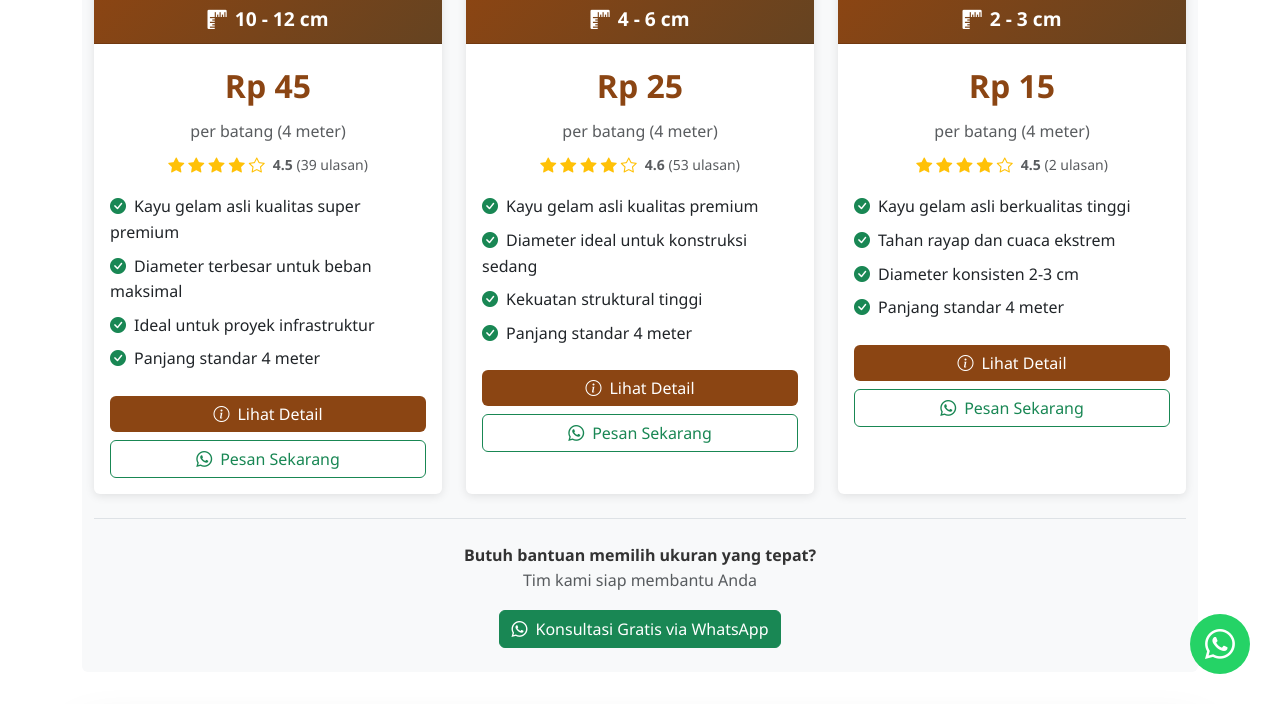
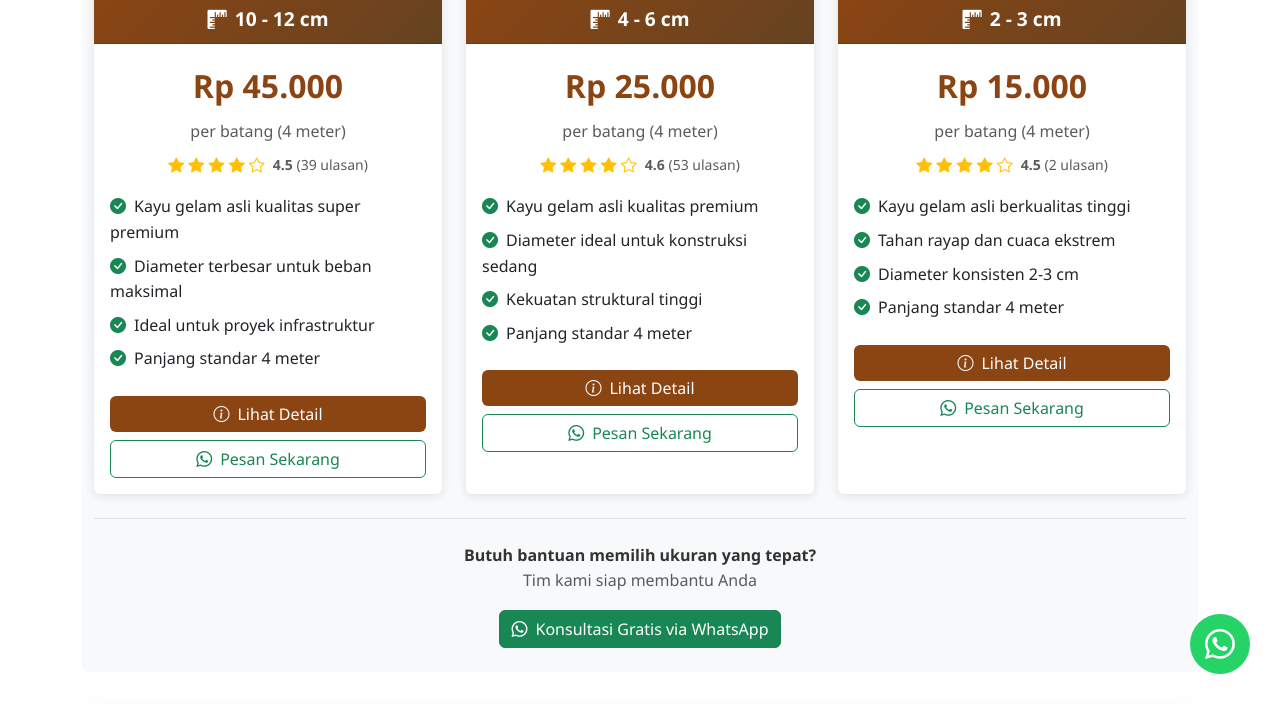
Before and after one commit to jualkayudolkengelam/jualkayudolkengelam.github.io, a Jekyll site: the page built from _post_with_product/2025-11-15-jual-kayu-dolken-terdekat.md, in a window 1280 px wide and 900 px high, scrolled down 4141 px, cut to the strip 196-900 px from the top of the window. Built offline with Jekyll 4.4.1, drawn with Linux system fonts in a browser that asks for light colours.

Commit message:
fix: Correct price formatting to use rupiah filter
Fix price display format in block--product.html to match homepage format using custom rupiah filter instead of manual division.

Changes:
- Replace: {{ product.price | divided_by: 1000 | round: 3 | remove: '.0' }}
- With: {{ product.price | rupiah }}

Before: Rp 45, Rp 25, Rp 15 (wrong - missing thousands separator)
After: Rp 45.000, Rp 25.000, Rp 15.000 (correct - with dot separator)

Benefits:
- Consistent price formatting across all pages
- Uses existing custom rupiah filter from _plugins/currency_filter.rb
- Better UX: clear price display with thousands separator
- Matches homepage product card format

🤖 Generated with [Claude Code](https://claude.com/claude-code)

Co-Authored-By: Claude <noreply@anthropic.com>

```diff
--- a/_includes/block--product.html
+++ b/_includes/block--product.html
@@ -88,7 +88,7 @@ Features:
   </div>
 
   <div class="card-body text-center">
-    <div class="product-price mb-2">Rp {{ product.price | divided_by: 1000 | round: 3 | remove: '.0' }}</div>
+    <div class="product-price mb-2">Rp {{ product.price | rupiah }}</div>
     <p class="text-muted mb-2">per batang (4 meter)</p>
 
     {% if product.rating %}
```
